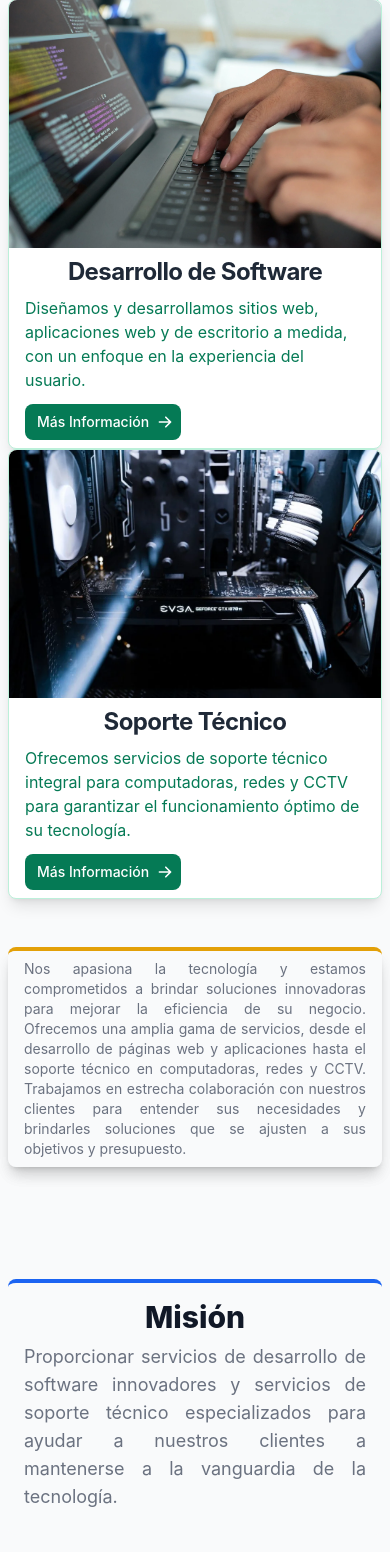
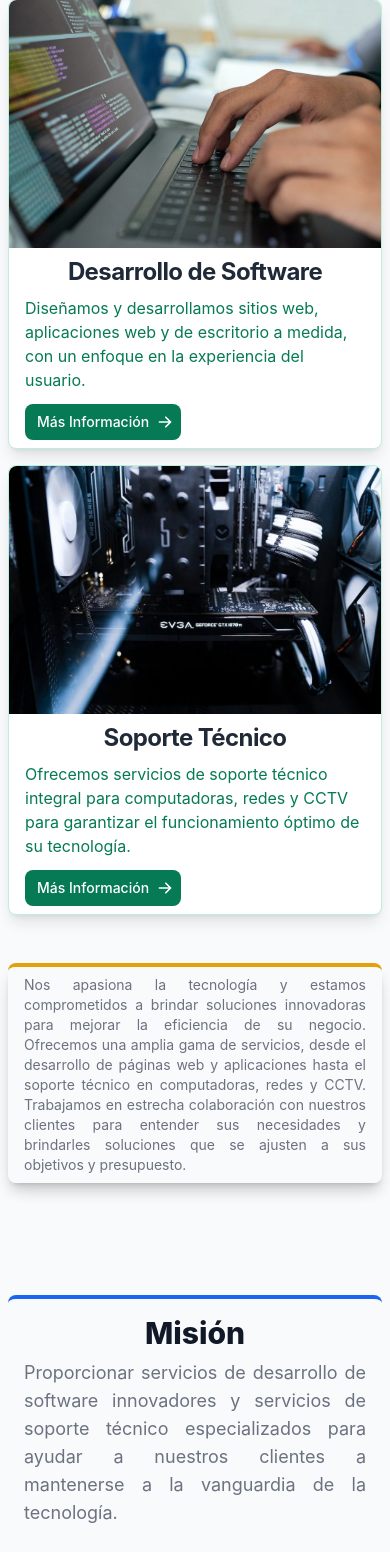
Before and after one commit to jfbz14/web_guiatec, a Django app: page / in a window 390 px wide. Shown: the part 463-2015 px from the top of the page. Run offline with Django 4.2, Linux system fonts and the light colour scheme; style sheets or scripts are compiled from the project's sources; some libraries are stand-ins or nearby versions.

Commit message:
update gap index

```diff
--- a/templates/index.html
+++ b/templates/index.html
@@ -33,7 +33,7 @@
       </div>
     </section>
 
-    <div class="grid md:grid-cols-2 mx-auto pt-8 mb-8">
+    <div class="grid md:grid-cols-2 mx-auto pt-8 mb-8 gap-4">
 
       <div class="max-w-md mx-auto bg-white border border-green-200 rounded-lg shadow-lg dark:bg-gray-800 dark:border-gray-600">
 
```
